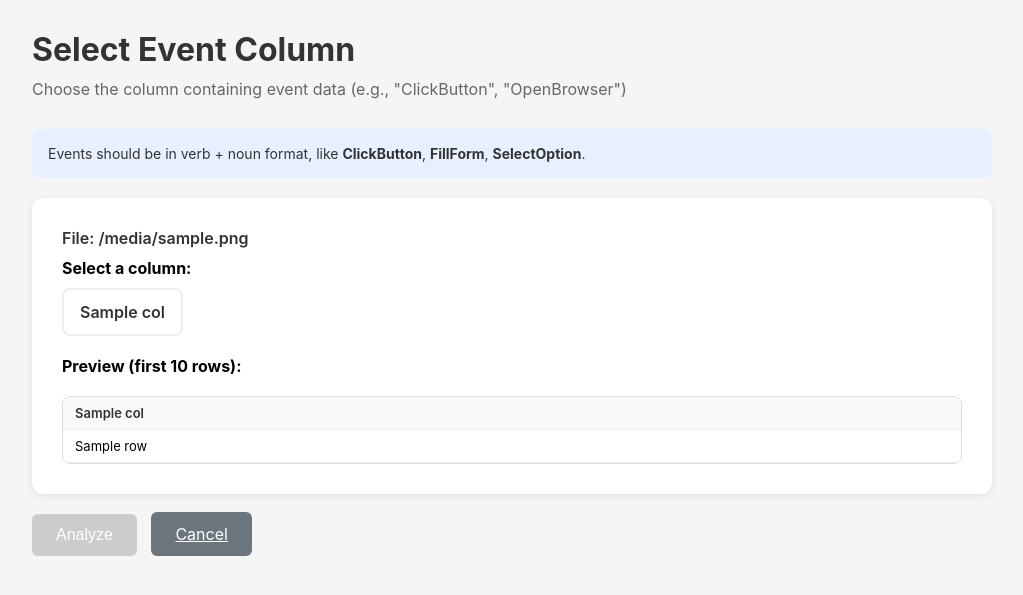
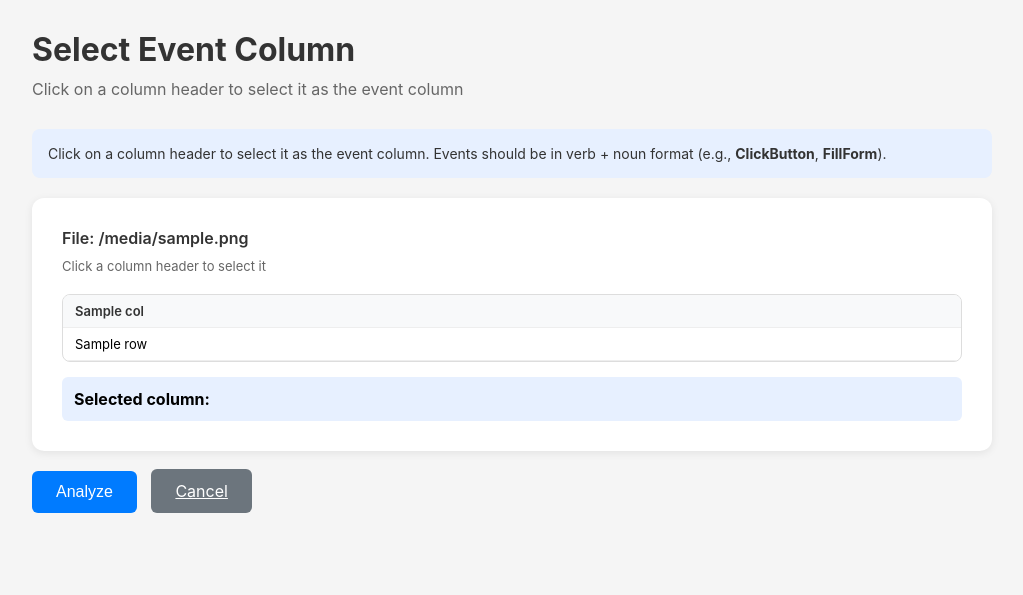
Before and after one commit to chester713/rpa-ui-log-analyzer, a Flask app: template templates/columns.html in a window 1280 px wide. Shown: the part 60-655 px from the top of the page, without its empty margins (128-1151 px from the left). Run offline with Flask 2, Linux system fonts and the light colour scheme; the template is opened without the code that fills it: most values are stand-ins (such as "Sample title", 1, 10 or a date in 2020).

Commit message:
feat: select event column by clicking table header
- Users click on column header to select event column
- LLM-recommended column is highlighted in green
- Selected column shows blue border

```diff
--- a/templates/columns.html
+++ b/templates/columns.html
@@ -14,29 +14,28 @@
         .nav { display: flex; gap: 20px; margin-bottom: 30px; }
         .nav a { color: #007bff; text-decoration: none; }
         .nav a:hover { text-decoration: underline; }
-        .column-list { list-style: none; display: flex; flex-wrap: wrap; gap: 10px; margin-bottom: 20px; }
-        .column-item { padding: 12px 16px; border: 2px solid #eee; border-radius: 8px; cursor: pointer; transition: all 0.2s; }
-        .column-item:hover { border-color: #007bff; }
-        .column-item.selected { border-color: #007bff; background: #e7f0ff; }
-        .column-item.recommended { border-color: #28a745; background: #e8f5e9; }
-        .column-item.recommended::after { content: " (LLM Recommended)"; color: #28a745; font-size: 12px; }
-        .column-name { font-weight: 600; color: #333; }
         .btn { background: #007bff; color: white; border: none; padding: 12px 24px; border-radius: 6px; cursor: pointer; font-size: 16px; margin-right: 10px; }
         .btn:hover { background: #0056b3; }
         .btn:disabled { background: #ccc; cursor: not-allowed; }
         .btn-secondary { background: #6c757d; }
         .btn-secondary:hover { background: #545b62; }
         .loading { text-align: center; padding: 40px; display: none; }
-        .spinner { width: 40px; height: 40px; border: 4px solid #f3f3f3; border-top: 4px solid #007bff; border-radius: 50%; animation: spin 1s linear infinite; margin: 0 auto; }
+        .spinner { width: 40px; height: 40px; border: 4px solid #f3f3f3; border-top: 4px solid #007bfl; border-radius: 50%; animation: spin 1s linear infinite; margin: 0 auto; }
         @keyframes spin { 0% { transform: rotate(0deg); } 100% { transform: rotate(360deg); } }
         .info { background: #e7f0ff; border-radius: 8px; padding: 16px; margin-bottom: 20px; }
         .info p { color: #333; font-size: 14px; }
         .preview-table { overflow-x: auto; margin-top: 20px; border: 1px solid #ddd; border-radius: 8px; }
         table { width: 100%; border-collapse: collapse; font-size: 13px; }
         th, td { padding: 8px 12px; text-align: left; border-bottom: 1px solid #eee; white-space: nowrap; }
-        th { background: #f8f9fa; font-weight: 600; color: #333; }
+        th { background: #f8f9fa; font-weight: 600; color: #333; cursor: pointer; transition: all 0.2s; }
+        th:hover { background: #e7f0ff; }
+        th.selected { background: #e7f0ff; border: 2px solid #007bff; }
+        th.recommended { background: #e8f5e9; border: 2px solid #28a745; }
+        th.recommended::after { content: " (LLM)"; color: #28a745; font-size: 11px; font-weight: normal; }
         tr:hover { background: #f8f9fa; }
         .filename { font-weight: 600; color: #333; margin-bottom: 10px; }
+        .selected-info { margin-top: 15px; padding: 12px; background: #e7f0ff; border-radius: 6px; display: none; }
+        .selected-info.show { display: block; }
     </style>
 </head>
 <body>
@@ -48,31 +47,22 @@
         </nav>
 
         <h1>Select Event Column</h1>
-        <p class="subtitle">Choose the column containing event data (e.g., "ClickButton", "OpenBrowser")</p>
+        <p class="subtitle">Click on a column header to select it as the event column</p>
 
         <div class="info">
-            <p>Events should be in verb + noun format, like <strong>ClickButton</strong>, <strong>FillForm</strong>, <strong>SelectOption</strong>.</p>
+            <p>Click on a column header to select it as the event column. Events should be in verb + noun format (e.g., <strong>ClickButton</strong>, <strong>FillForm</strong>).</p>
         </div>
 
         <div class="card">
             <p class="filename">File: {{ filename }}</p>
+            <p style="color: #666; font-size: 13px;">Click a column header to select it</p>
 
-            <p style="margin-bottom: 10px;"><strong>Select a column:</strong></p>
-            <ul class="column-list" id="columnList">
-                {% for col in columns %}
-                <li class="column-item{% if col == detected_column %} recommended selected{% endif %}" data-column="{{ col }}">
-                    <span class="column-name">{{ col }}</span>
-                </li>
-                {% endfor %}
-            </ul>
-
-            <p style="margin-top: 20px; margin-bottom: 10px;"><strong>Preview (first 10 rows):</strong></p>
             <div class="preview-table">
                 <table>
                     <thead>
                         <tr>
                             {% for col in columns %}
-                            <th>{{ col }}</th>
+                            <th class="{% if col == detected_column %}recommended{% endif %}" data-column="{{ col }}">{{ col }}</th>
                             {% endfor %}
                         </tr>
                     </thead>
@@ -86,6 +76,10 @@
                         {% endfor %}
                     </tbody>
                 </table>
+            </div>
+
+            <div class="selected-info" id="selectedInfo">
+                <strong>Selected column:</strong> <span id="selectedColumn"></span>
             </div>
         </div>
 
@@ -101,19 +95,35 @@
     </div>
 
     <script>
-        const columnList = document.getElementById('columnList');
         const analyzeBtn = document.getElementById('analyzeBtn');
         const loading = document.getElementById('loading');
+        const selectedInfo = document.getElementById('selectedInfo');
+        const selectedColumnSpan = document.getElementById('selectedColumn');
         let selectedColumn = {{ detected_column | tojson }};
 
-        document.querySelectorAll('.column-item').forEach(li => {
-            li.addEventListener('click', () => {
-                document.querySelectorAll('.column-item').forEach(el => el.classList.remove('selected'));
-                li.classList.add('selected');
-                selectedColumn = li.dataset.column;
+        // Initialize
+        updateSelection();
+
+        document.querySelectorAll('th').forEach(th => {
+            th.addEventListener('click', () => {
+                document.querySelectorAll('th').forEach(el => el.classList.remove('selected'));
+                th.classList.add('selected');
+                selectedColumn = th.dataset.column;
+                updateSelection();
                 analyzeBtn.disabled = false;
             });
         });
+
+        function updateSelection() {
+            if (selectedColumn) {
+                document.querySelectorAll('th').forEach(th => {
+                    th.classList.toggle('selected', th.dataset.column === selectedColumn);
+                });
+                selectedColumnSpan.textContent = selectedColumn;
+                selectedInfo.classList.add('show');
+                analyzeBtn.disabled = false;
+            }
+        }
 
         analyzeBtn.addEventListener('click', async () => {
             loading.style.display = 'block';
```
Also changed, not shown: data/uploads/66b4b046-5f1d-475d-838d-738e8000d524_2026-01-21_11-29-48_-_manual_cleaned.csv (added).
